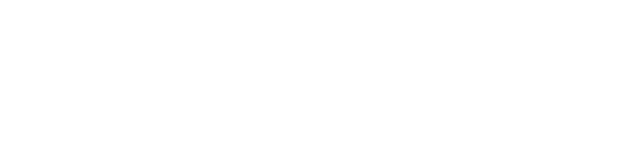
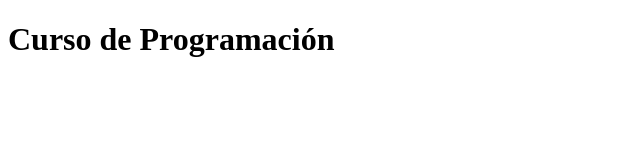
Before and after one commit to teoCardoso7/3460-programador-web, a plain HTML site: page ejercicios/index.html in a window 1280 px wide. Shown: the whole page, without its empty margins (0-640 px from the left). Drawn offline with Linux system fonts and the light colour scheme.

Commit message:
actualizacion de ejercicios

```diff
--- a/ejercicios/index.html
+++ b/ejercicios/index.html
@@ -5,8 +5,11 @@
   <meta name="viewport" content="width=device-width, initial-scale=1.0">
   <meta http-equiv="X-UA-Compatible" content="ie=edge">
   <title>Clase 01 - Ejercicio</title>
+  <script src="js/scripts.js"></script>
 </head>
 <body>
-
+  <div>
+  	<h1>Curso de Programación</h1>
+  </div>
 </body>
 </html>
--- /dev/null
+++ b/ejercicios/js/scripts.js
@@ -0,0 +1 @@
+console.log('este es un console log')
```
Also changed, not shown: 6 other files.
